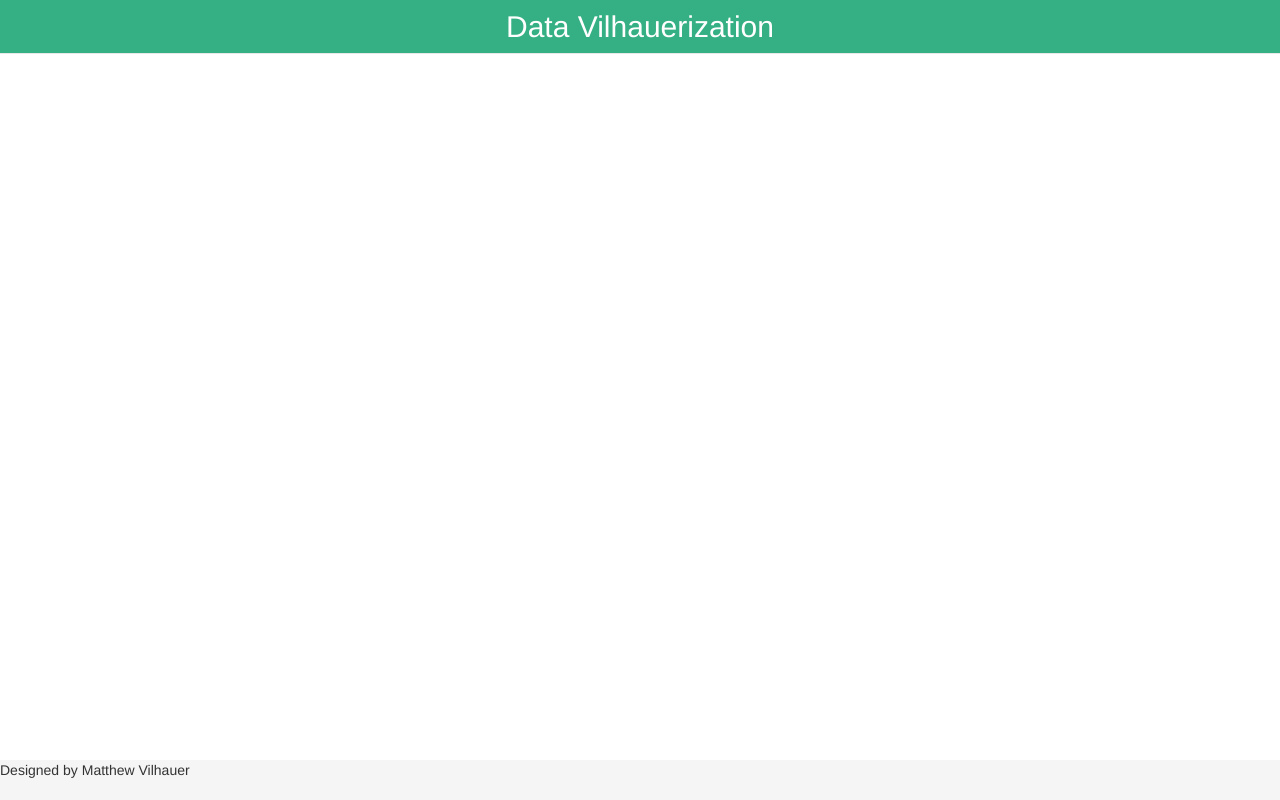
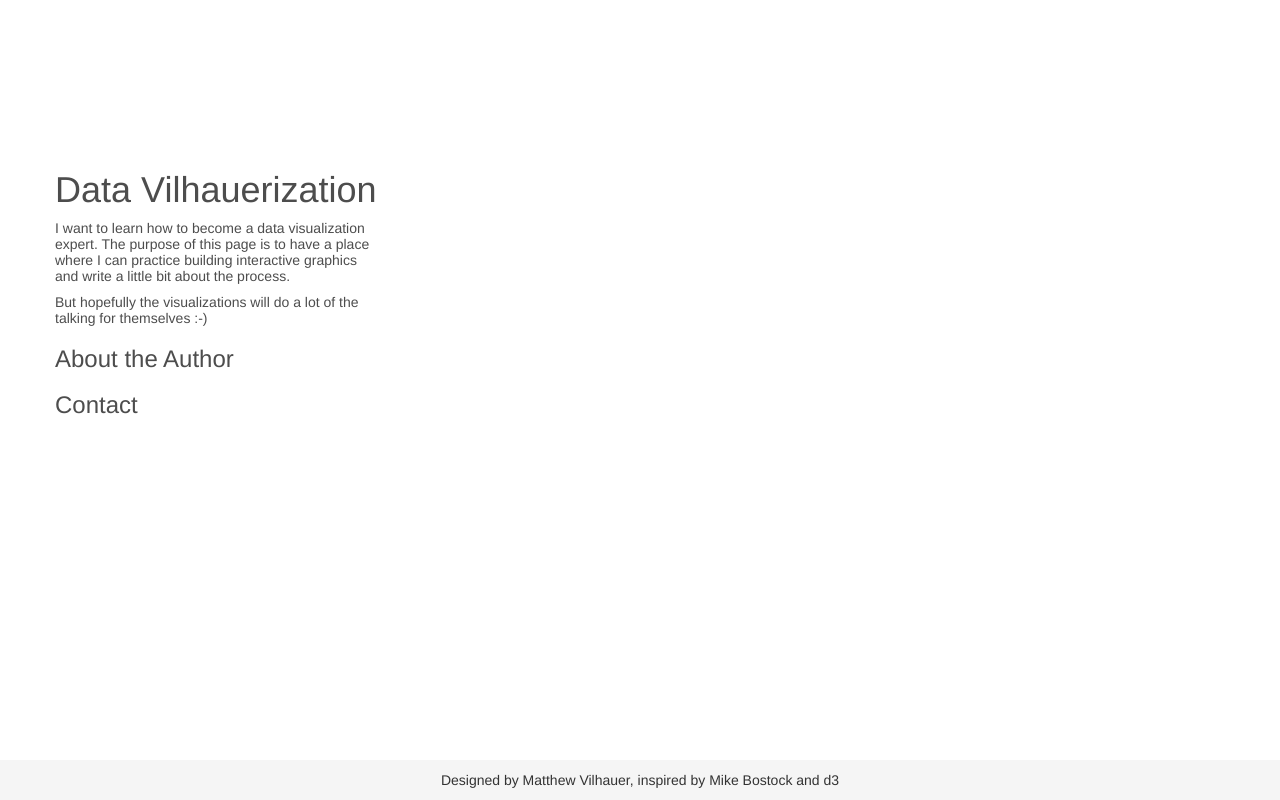
Before and after one commit to matthewvilhauer/data-vilhauerization, a website: page index.html in a window 1280 px wide. Drawn offline with nearby package versions, Linux system fonts and the light colour scheme.

Commit message:
Creates sticky sidebar.

```diff
--- a/index.html
+++ b/index.html
@@ -19,19 +19,27 @@
     <script src="https://maxcdn.bootstrapcdn.com/bootstrap/3.3.7/js/bootstrap.min.js"></script>
     <script src="https://d3js.org/d3.v3.js" type="text/Javascript"></script>
 
-
     <!--APPLICATION SCRIPTS-->
     <script src="scripts/app.js"></script>
 </head>
 <body>
-    <nav class="navbar navbar-default navbar-fixed-top">
-        <div>
-            <h2 class="nav-title">Data Vilhauerization</h2>
+    <div class="page-container">
+        <div class="col-sm-4">
+            <div class="sidebar-container">
+                <h1>Data Vilhauerization</h1>
+                <p class="sidebar-words">I want to learn how to become a data visualization expert. The purpose of this page
+                    is to have a place where I can practice building interactive graphics and write a little bit about the process.</p>
+                <p class="sidebar-words">But hopefully the visualizations will do a lot of the talking for themselves :-)</p>
+                <h3>About the Author</h3>
+                <h3>Contact</h3>
+            </div>
         </div>
-    </nav>
-    <div class="row main-content">
+        <div class="col-sm-8">
+            <div class="main-content">
 
+            </div>
+        </div>
     </div>
-    <footer class="footer"><div class="author">Designed by Matthew Vilhauer</div></footer>
+    <footer class="footer"><div class="author">Designed by Matthew Vilhauer, inspired by Mike Bostock and d3</div></footer>
 </body>
 </html>
--- a/styles/styles.css
+++ b/styles/styles.css
@@ -1,14 +1,19 @@
-nav.navbar.navbar-default.navbar-fixed-top {
-    background-color: #35B084;
+/* Styles */
+.page-container {
+  font: 14px 'Helvetica Neue', Helvetica, Arial, sans-serif;
+  color: #4d4d4d;
+  max-width: 1200px;
+  margin: 0 auto;
+	position: relative;
 }
-.navbar-default .navbar-brand {
-    color: #FFFFFF;
+.sidebar-container {
+	position: fixed;
+	float: left;
+    width: 100%;
+    padding-top: 150px;
 }
-.nav-title {
-    color: #FFFFFF;
-    text-align: center;
-    margin-top: 10px;
-    margin-bottom: 10px;
+.sidebar-words {
+    width: 320px;
 }
 .footer {
     position: fixed;
@@ -16,4 +21,6 @@ nav.navbar.navbar-default.navbar-fixed-top {
     width: 100%;
     height: 40px;
     background-color: #f5f5f5;
+    text-align: center;
+    padding-top: 10px;
 }
```
